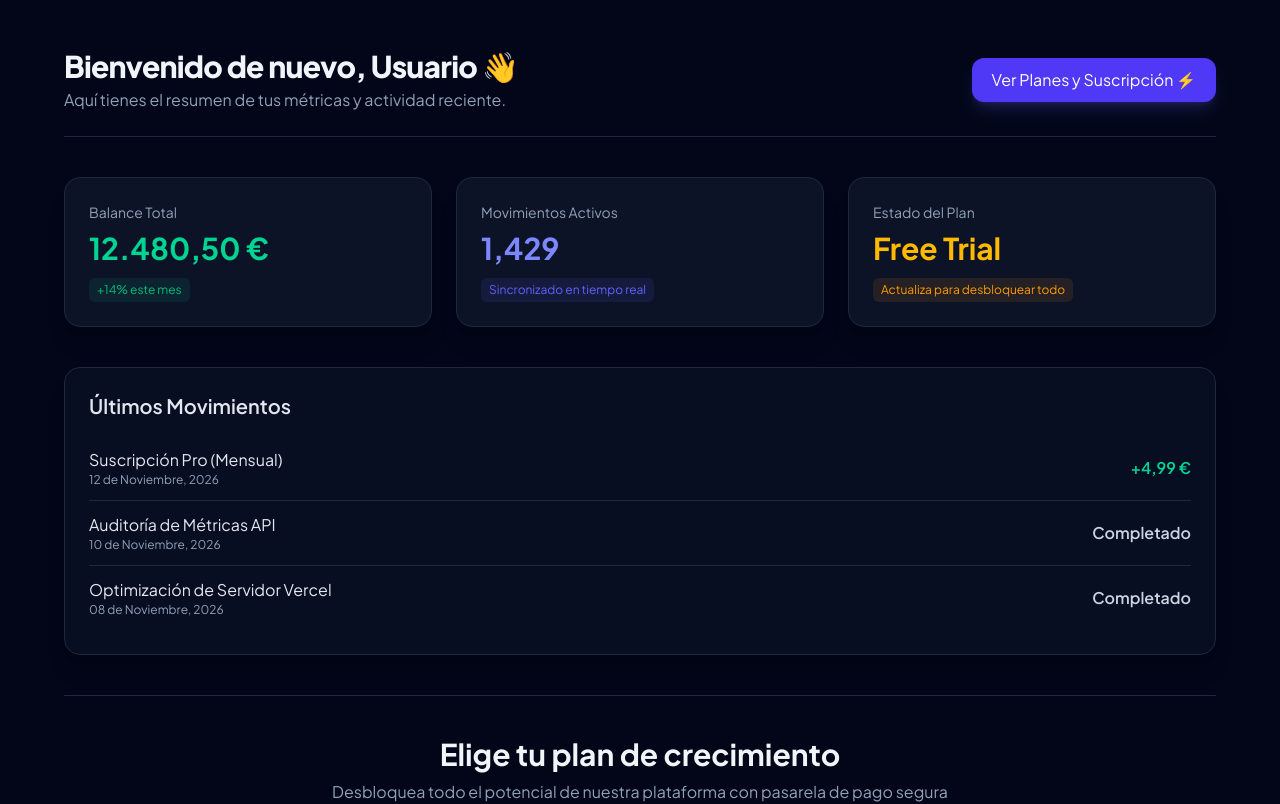
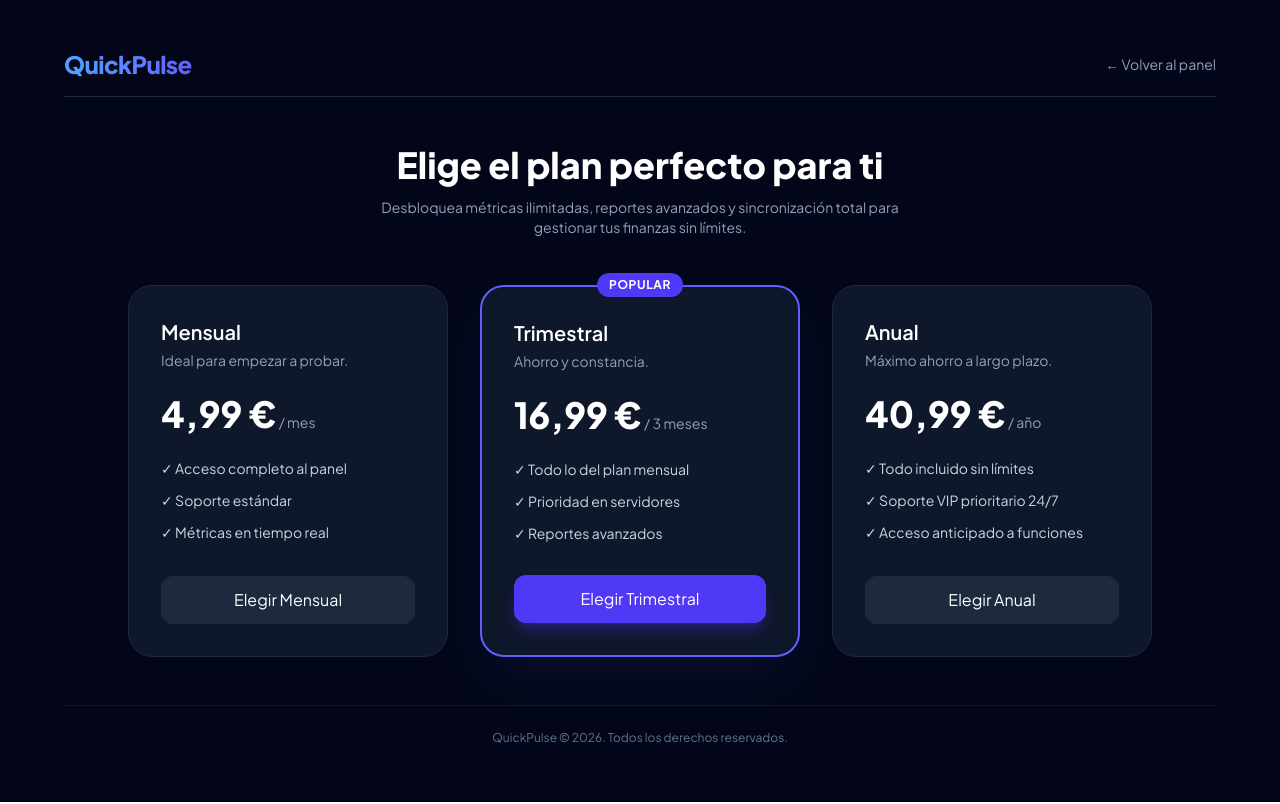
Before and after one commit to 0342ggn-web/QuickPulse, a Next.js app: page /pricing in a window 1280 px wide. Shown: the top 804 px of the page. Built offline with nearby package versions, Linux system fonts and the light colour scheme.

Commit message:
Conectar pasarela de pagos con Lemon Squeezy

```diff
--- a/app/pricing/page.tsx
+++ b/app/pricing/page.tsx
@@ -1,114 +1,60 @@
 'use client';
 
 import { useState } from 'react';
+import Link from 'next/link';
 
-export default function DashboardPage() {
+export default function PricingPage() {
   const [loading, setLoading] = useState<string | null>(null);
 
-  const handleCheckout = async (plan: string) => {
-    try {
+  const checkoutLinks: Record<string, string> = {
+    monthly: 'https://qpulse.lemonsqueezy.com/checkout/buy/08553b4f-a66e-49de-9a5f-34bb5cbae8eb',
+    quarterly: 'https://qpulse.lemonsqueezy.com/checkout/buy/218a3438-cb52-4512-9775-b2ad92d90a9a',
+    yearly: 'https://qpulse.lemonsqueezy.com/checkout/buy/c817ef00-f139-406b-a5c7-c02feb86d78d',
+  };
+
+  const handleCheckout = (plan: string) => {
     setLoading(plan);
-      const response = await fetch('/api/checkout', {
-        method: 'POST',
-        headers: { 'Content-Type': 'application/json' },
-        body: JSON.stringify({ plan }),
-      });
-
-      const data = await response.json();
-      if (data.url) {
-        window.location.href = data.url;
-      } else {
-        alert(data.error || 'Error al conectar con la pasarela de pago');
-      }
-    } catch (err) {
-      console.error(err);
-      alert('Error de red al procesar el pago');
-    } finally {
-      setLoading(null);
+    const url = checkoutLinks[plan];
+    if (url) {
+      window.location.href = url;
     }
   };
 
   return (
-    <main className="min-h-screen bg-slate-950 text-slate-100 p-6 md:p-12">
-      <div className="max-w-6xl mx-auto space-y-10">
-
-        {/* Cabecera / Bienvenida */}
-        <header className="flex flex-col md:flex-row justify-between items-start md:items-center gap-4 border-b border-slate-800 pb-6">
-          <div>
-            <h1 className="text-3xl font-extrabold tracking-tight">Bienvenido de nuevo, Usuario 👋</h1>
-            <p className="text-slate-400 mt-1">Aquí tienes el resumen de tus métricas y actividad reciente.</p>
-          </div>
-          <a
-            href="#planes"
-            className="bg-indigo-600 hover:bg-indigo-500 text-white px-5 py-2.5 rounded-xl font-medium transition shadow-lg shadow-indigo-500/20"
+    <main className="min-h-screen bg-slate-950 text-white flex flex-col justify-between p-8">
+      {/* Header */}
+      <header className="w-full max-w-6xl mx-auto flex justify-between items-center py-4 border-b border-slate-800">
+        <Link
+          href="/"
+          className="text-2xl font-extrabold tracking-tight bg-gradient-to-r from-blue-400 to-indigo-500 bg-clip-text text-transparent"
         >
-            Ver Planes y Suscripción ⚡
-          </a>
+          QuickPulse
+        </Link>
+        <Link
+          href="/"
+          className="text-sm text-slate-400 hover:text-white transition duration-200"
+        >
+          ← Volver al panel
+        </Link>
       </header>
 
-        {/* Sección de Totales y Movimientos (Dashboard) */}
-        <section className="grid grid-cols-1 md:grid-cols-3 gap-6">
-          <div className="bg-slate-900/80 border border-slate-800 p-6 rounded-2xl shadow-xl">
-            <p className="text-sm font-medium text-slate-400">Balance Total</p>
-            <h3 className="text-3xl font-bold mt-2 text-emerald-400">12.480,50 €</h3>
-            <span className="text-xs text-emerald-500 bg-emerald-500/10 px-2 py-1 rounded-md mt-3 inline-block">+14% este mes</span>
+      {/* Sección de Precios */}
+      <section className="w-full max-w-5xl mx-auto my-12">
+        <div className="text-center mb-12">
+          <h2 className="text-3xl md:text-4xl font-extrabold mb-3">
+            Elige el plan perfecto para ti
+          </h2>
+          <p className="text-slate-400 max-w-xl mx-auto text-sm">
+            Desbloquea métricas ilimitadas, reportes avanzados y sincronización total para gestionar tus finanzas sin límites.
+          </p>
         </div>
 
-          <div className="bg-slate-900/80 border border-slate-800 p-6 rounded-2xl shadow-xl">
-            <p className="text-sm font-medium text-slate-400">Movimientos Activos</p>
-            <h3 className="text-3xl font-bold mt-2 text-indigo-400">1,429</h3>
-            <span className="text-xs text-indigo-500 bg-indigo-500/10 px-2 py-1 rounded-md mt-3 inline-block">Sincronizado en tiempo real</span>
-          </div>
-
-          <div className="bg-slate-900/80 border border-slate-800 p-6 rounded-2xl shadow-xl">
-            <p className="text-sm font-medium text-slate-400">Estado del Plan</p>
-            <h3 className="text-3xl font-bold mt-2 text-amber-400">Free Trial</h3>
-            <span className="text-xs text-amber-500 bg-amber-500/10 px-2 py-1 rounded-md mt-3 inline-block">Actualiza para desbloquear todo</span>
-          </div>
-        </section>
-
-        {/* Listado de Movimientos Recientes */}
-        <section className="bg-slate-900/50 border border-slate-800 rounded-2xl p-6 shadow-xl">
-          <h3 className="text-xl font-semibold mb-4 text-slate-200">Últimos Movimientos</h3>
-          <div className="divide-y divide-slate-800">
-            <div className="py-3 flex justify-between items-center">
-              <div>
-                <p className="font-medium text-slate-200">Suscripción Pro (Mensual)</p>
-                <p className="text-xs text-slate-400">12 de Noviembre, 2026</p>
-              </div>
-              <span className="text-emerald-400 font-semibold">+4,99 €</span>
-            </div>
-            <div className="py-3 flex justify-between items-center">
-              <div>
-                <p className="font-medium text-slate-200">Auditoría de Métricas API</p>
-                <p className="text-xs text-slate-400">10 de Noviembre, 2026</p>
-              </div>
-              <span className="text-slate-300 font-semibold">Completado</span>
-            </div>
-            <div className="py-3 flex justify-between items-center">
-              <div>
-                <p className="font-medium text-slate-200">Optimización de Servidor Vercel</p>
-                <p className="text-xs text-slate-400">08 de Noviembre, 2026</p>
-              </div>
-              <span className="text-slate-300 font-semibold">Completado</span>
-            </div>
-          </div>
-        </section>
-
-        {/* Sección de Precios y Suscripciones */}
-        <section id="planes" className="pt-10 border-t border-slate-800">
-          <div className="text-center max-w-2xl mx-auto mb-12">
-            <h2 className="text-3xl font-bold">Elige tu plan de crecimiento</h2>
-            <p className="text-slate-400 mt-2">Desbloquea todo el potencial de nuestra plataforma con pasarela de pago segura mediante Stripe.</p>
-          </div>
-
-          <div className="grid grid-cols-1 md:grid-cols-3 gap-8">
-
-            {/* Mensual */}
-            <div className="bg-slate-900 border border-slate-800 rounded-3xl p-8 flex flex-col justify-between shadow-xl">
+        <div className="grid grid-cols-1 md:grid-cols-3 gap-8 items-stretch">
+          {/* Plan Mensual */}
+          <div className="bg-slate-900 border border-slate-800 rounded-3xl p-8 flex flex-col justify-between">
             <div>
               <h3 className="text-xl font-semibold">Mensual</h3>
-                <p className="text-slate-400 text-sm mt-1">Ideal para empezar y probar.</p>
+              <p className="text-slate-400 text-sm mt-1">Ideal para empezar a probar.</p>
               <div className="my-6">
                 <span className="text-4xl font-extrabold">4,99 €</span>
                 <span className="text-slate-400 text-sm"> / mes</span>
@@ -121,15 +67,15 @@ export default function DashboardPage() {
             </div>
             <button
               onClick={() => handleCheckout('monthly')}
-                disabled={loading === 'mensual'}
-                className="mt-8 w-full bg-slate-800 hover:bg-slate-700 text-white font-medium py-3 rounded-xl transition"
+              disabled={loading === 'monthly'}
+              className="mt-8 w-full bg-slate-800 hover:bg-slate-700 text-white font-medium py-3 rounded-xl transition duration-200 cursor-pointer"
             >
-                {loading === 'mensual' ? 'Redirigiendo...' : 'Elegir Mensual'}
+              {loading === 'monthly' ? 'Redirigiendo...' : 'Elegir Mensual'}
             </button>
           </div>
 
-            {/* Trimestral (Popular) */}
-            <div className="bg-slate-900 border-2 border-indigo-500 rounded-3xl p-8 flex flex-col justify-between shadow-2xl relative">
+          {/* Plan Trimestral (Popular) */}
+          <div className="bg-slate-900 border-2 border-indigo-500 rounded-3xl p-8 flex flex-col justify-between relative shadow-2xl shadow-indigo-500/10">
             <span className="absolute -top-3.5 left-1/2 -translate-x-1/2 bg-indigo-600 text-white text-xs font-bold uppercase tracking-wider px-3 py-1 rounded-full">
               Popular
             </span>
@@ -148,15 +94,15 @@ export default function DashboardPage() {
             </div>
             <button
               onClick={() => handleCheckout('quarterly')}
-                disabled={loading === 'trimestral'}
-                className="mt-8 w-full bg-indigo-600 hover:bg-indigo-500 text-white font-medium py-3 rounded-xl transition shadow-lg shadow-indigo-600/30"
+              disabled={loading === 'quarterly'}
+              className="mt-8 w-full bg-indigo-600 hover:bg-indigo-500 text-white font-medium py-3 rounded-xl transition duration-200 cursor-pointer shadow-lg shadow-indigo-600/30"
             >
-                {loading === 'trimestral' ? 'Redirigiendo...' : 'Elegir Trimestral'}
+              {loading === 'quarterly' ? 'Redirigiendo...' : 'Elegir Trimestral'}
             </button>
           </div>
 
-            {/* Anual */}
-            <div className="bg-slate-900 border border-slate-800 rounded-3xl p-8 flex flex-col justify-between shadow-xl">
+          {/* Plan Anual */}
+          <div className="bg-slate-900 border border-slate-800 rounded-3xl p-8 flex flex-col justify-between">
             <div>
               <h3 className="text-xl font-semibold">Anual</h3>
               <p className="text-slate-400 text-sm mt-1">Máximo ahorro a largo plazo.</p>
@@ -173,16 +119,18 @@ export default function DashboardPage() {
             <button
               onClick={() => handleCheckout('yearly')}
               disabled={loading === 'yearly'}
-                className="mt-8 w-full bg-slate-800 hover:bg-slate-700 text-white font-medium py-3 rounded-xl transition"
+              className="mt-8 w-full bg-slate-800 hover:bg-slate-700 text-white font-medium py-3 rounded-xl transition duration-200 cursor-pointer"
             >
-                {loading === 'yearly' ? 'Redirigiendo...' : 'Elegir yearly'}
+              {loading === 'yearly' ? 'Redirigiendo...' : 'Elegir Anual'}
             </button>
           </div>
-
         </div>
       </section>
 
-      </div>
+      {/* Footer */}
+      <footer className="w-full max-w-6xl mx-auto text-center py-6 border-t border-slate-900 text-xs text-slate-500">
+        QuickPulse © 2026. Todos los derechos reservados.
+      </footer>
     </main>
   );
 }
```
Lines whose indentation alone changed are shown as unchanged.
